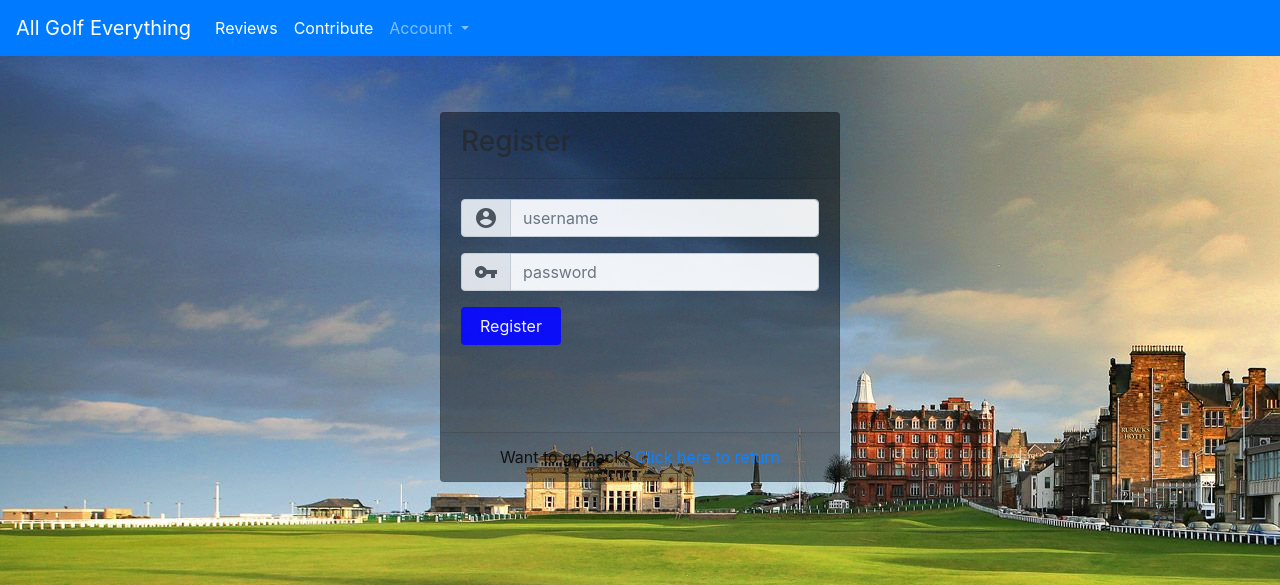
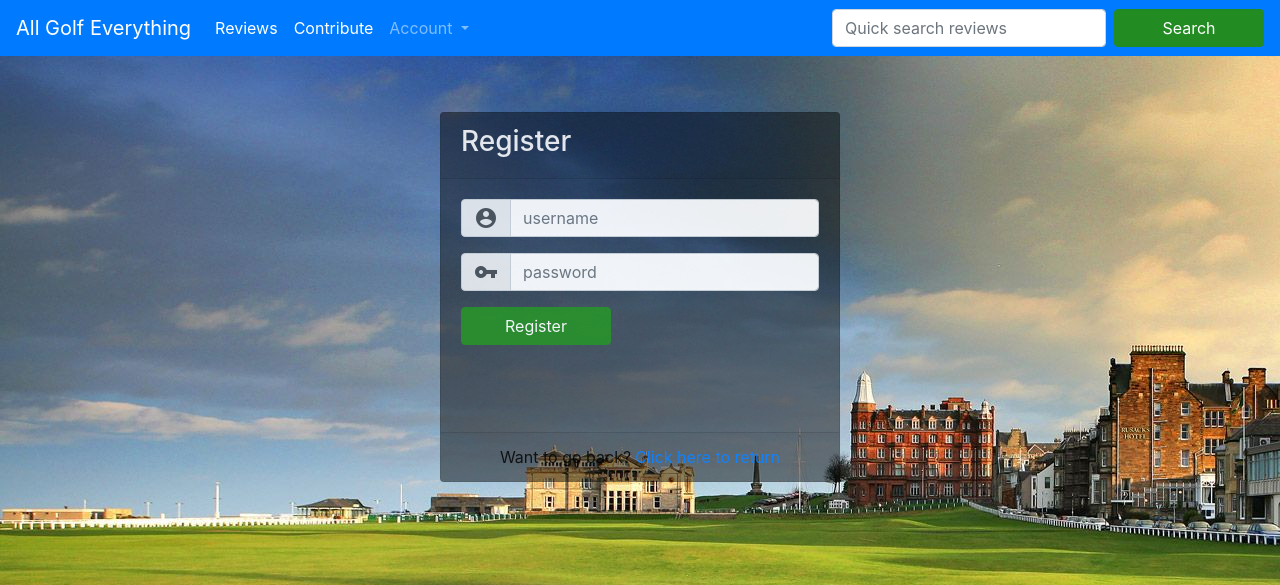
Before and after one commit to martingr1/allgolfeverything, a Flask app: page /register in a window 1280 px wide. Shown: the top 585 px of the page. Run offline with Flask 2, Linux system fonts and the light colour scheme; some libraries are stand-ins or nearby versions; some web fonts are replaced.

Commit message:
updated styles for login and register cards

```diff
--- a/app.py
+++ b/app.py
@@ -1,5 +1,5 @@
 import os
-from flask import Flask, render_template, redirect, request, url_for, session, flash, jsonify
+from flask import Flask, render_template, redirect, request, url_for, session, flash
 from werkzeug.security import generate_password_hash, check_password_hash
 from flask_pymongo import PyMongo
 from bson.objectid import ObjectId
@@ -224,7 +224,6 @@ def delete_review(review_id):
 
 @app.route('/search_reviews',  methods=["POST", "GET"])
 def search_reviews():
-
     if request.method == 'POST':
         query = request.form.get("search_query")
         results = mongo.db.reviews.find({"$text": {"$search": query}})
--- a/static/css/style.css
+++ b/static/css/style.css
@@ -1,8 +1,4 @@
 @import url('https://fonts.googleapis.com/css?family=Numans');
-
-body {
-    background-image: url("images/golf_background.jpg");
-}
 
 .icon-wrapper {
     text-align: center;
@@ -13,13 +9,6 @@ body {
     color: blue;
 }
 
-.content-wrapper {
-    background-color: #FFFAFA;
-    opacity: 0.9;
-    border-radius: 2%;
-    padding: 2%;
-}
-
 .wrapper-heading {
     font-size: 50px;
     font-weight: 700;
@@ -28,6 +17,7 @@ body {
 
 .intro {
     padding: 2%;
+    color: #C0C0C0;
 }
 
 .login {
@@ -44,13 +34,15 @@ margin-left: 4px;
 
 .btn{
 color: white;
-background-color: blue;
-width: 100px;
+background-color:#228B22;
+border-color: #228B22;
+width: 150px;
 }
 
 .btn:hover{
 color: black;
 background-color: white;
+border-color: #228B22;
 }
 
 .card{
@@ -85,9 +77,15 @@ color: whitesmoke;
     padding: 1%;
 }
 
-.edit-text{
-
+.edit-text {
     height: 50px;
     width: auto;
+}
 
+.card-header {
+    color: whitesmoke;
 }
+
+.card-footer {
+    color: whitesmoke;
+}
--- a/templates/base.html
+++ b/templates/base.html
@@ -1,4 +1,3 @@
-<!DOCTYPE html>
 <html>
 <head>
 	<link href="https://fonts.googleapis.com/icon?family=Material+Icons" rel="stylesheet">
@@ -7,7 +6,7 @@
 	<link rel="stylesheet" href="{{url_for('static', filename='css/style.css')}}" type="text/css" />
 	<meta name="viewport" content="width=device-width, initial-scale=1.0" />
 </head>
-<nav class="navbar navbar-expand-lg navbar-dark bg-primary">
+<nav class="navbar navbar-expand-lg navbar-dark bg-primary sticky-top">
 	<a class="navbar-brand" href="{{url_for('get_index')}}">All Golf Everything</a>
 	<button class="navbar-toggler" type="button" data-toggle="collapse" data-target="#navbarSupportedContent" aria-controls="navbarSupportedContent" aria-expanded="false" aria-label="Toggle navigation">
     <span class="navbar-toggler-icon"></span>
@@ -27,10 +26,15 @@
 					Account
 				</a>
 				<div class="dropdown-menu" aria-labelledby="navbarDropdown">
-					<a class="dropdown-item" href="{{url_for('logout')}}">Logout</a>
+                    <a class="dropdown-item" href="{{url_for('login')}}">Log In</a>
+					<a class="dropdown-item" href="{{url_for('logout')}}">Log Out</a>
 				</div>
 			</li>
 		</ul>
+        <form action ="/search_reviews" class="form-inline my-2 my-lg-0" method="POST">
+				<input class="form-control mr-sm-2" name="search_query" type="search" placeholder="Quick search reviews" aria-label="Search" required>
+				<button class="btn btn-outline-success my-2 my-sm-0" type="submit">Search</button>
+			</form>
 	</div>
 </nav>
 <body>
--- a/templates/reviews.html
+++ b/templates/reviews.html
@@ -57,7 +57,7 @@
 			</a></div>
 		<div class="row review-text">Category: {{review.category_name}}</div>
 		<div class="row review-text">Brand: {{review.brand_name}}</div>
-		<div class="row review-text">Model: {{review.model}}</div>
+		<div class="row review-text">Model: {{review.model_name}}</div>
 		<div class="row review-text">{{review.review_text}}</div>
 		<div class="row review-text">{{review.upvote}} Like(s)</div>
 		<div class="col s4">
```
Also changed, not shown: templates/index.html (+13 -9 lines), templates/search.html (+19 -9 lines), templates/write.html (+5 -5 lines).
